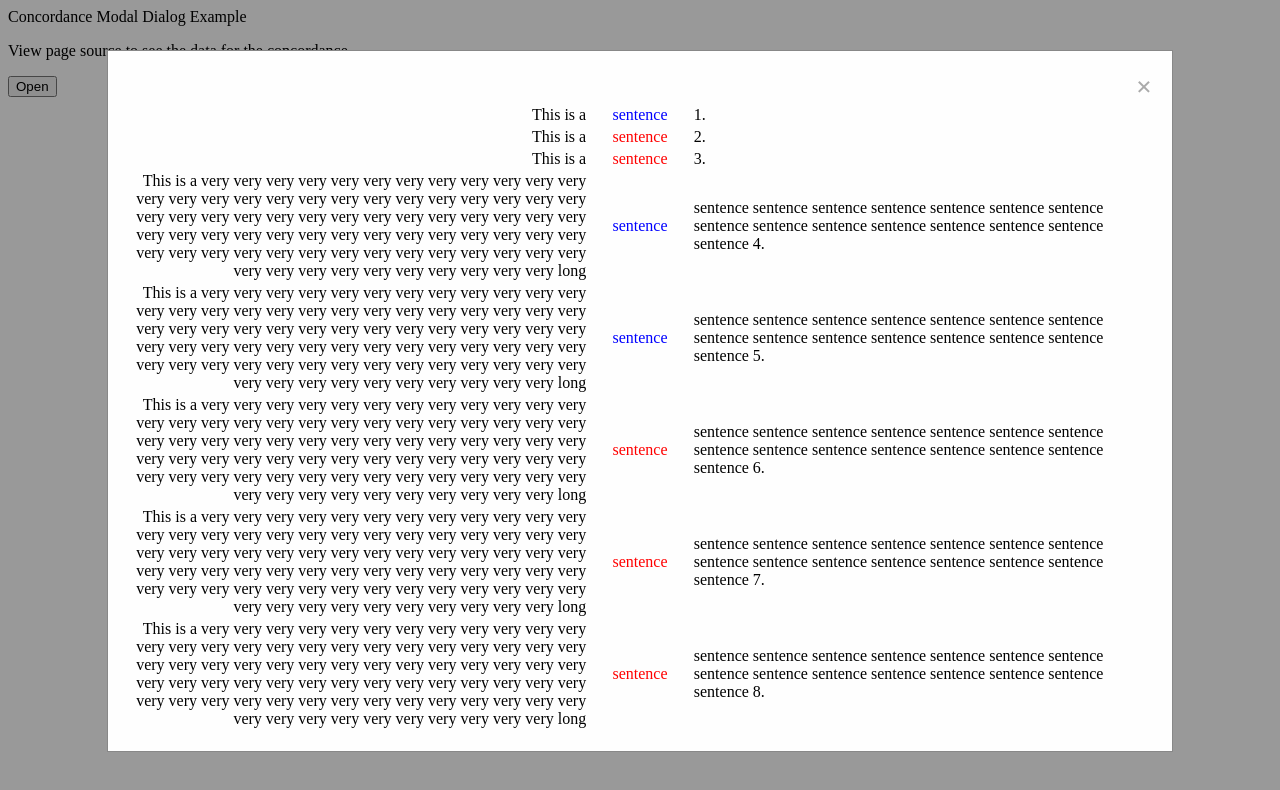
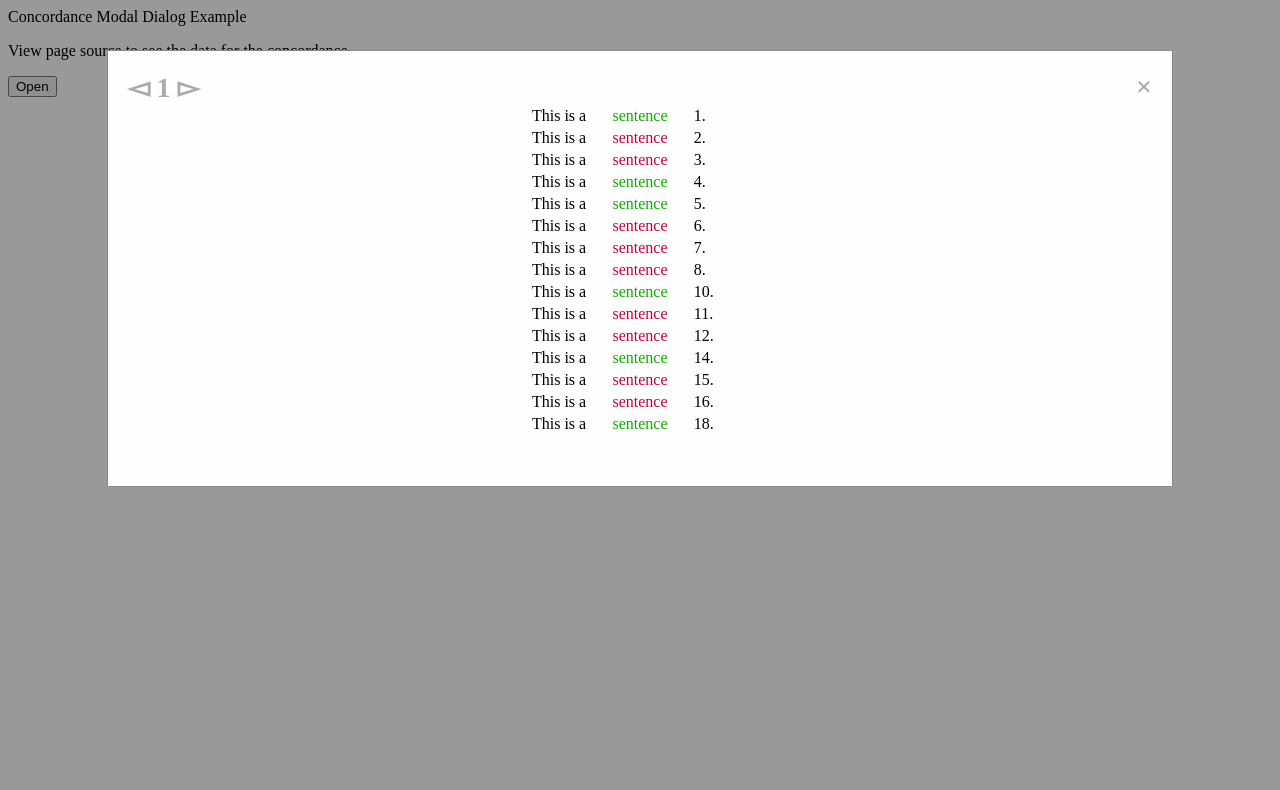
Before and after one commit to jackwong95/TDS3401_DataViz, a plain HTML site: page Concordance/example.html in a window 1280 px wide. Both pictures are taken after a click on the button "Open". Drawn offline with Linux system fonts and the light colour scheme.

Commit message:
Added paging to Concordance.

```diff
--- a/Concordance/concordance.css
+++ b/Concordance/concordance.css
@@ -20,10 +20,13 @@
 	padding: 20px;
 	border: 1px solid #888;
 	width: 80%;
+	padding-bottom: 50px;
+	margin-bottom: 100px;
 }
 
 .modal-table {
 	width: 100%;
+	font-family: serif;
 }
 
 .modal-text-left {
@@ -43,20 +46,28 @@
 }
 
 .positive {
-	color: blue;
+	color: #11AA00;
 }
 .negative {
-	color: red;
+	color: #C70039;
 }
 
-/* The Close Button */
-.close {
+/* Modal Controls */
+.static {
 	color: #aaaaaa;
-	float: right;
 	font-size: 28px;
 	font-weight: bold;
 }
 
+.navigate {
+}
+
+.close {
+	float: right;
+}
+
+.navigate:hover,
+.navigate:focus,
 .close:hover,
 .close:focus {
 	color: #000;
--- a/Concordance/concordance.js
+++ b/Concordance/concordance.js
@@ -1,4 +1,13 @@
-function concordance(text, data, sentence_access = null, sentiment_access = null) {
+/**
+ * @brief	concordance			Creates a concordance in a "modal dialog" form.
+ * @param	text				Root word or phrase.
+ * @param	data				Data.
+ * @param	sentence_access		Access function to "sentence".
+ * @param	sentiment_access	Access function to "sentiment".
+ * @param	page_size			Page size.
+ */
+
+function concordance(text, data, sentence_access = null, sentiment_access = null, page_size = 10) {
 
 	// Creates "modal dialog".
 	var modal = document.createElement('div');
@@ -8,19 +17,96 @@ function concordance(text, data, sentence_access = null, sentiment_access = null
 	var content = document.createElement('div');
 	content.className = 'modal-content';
 
+	// Paging variables.
+	var page = 1;
+	var current = 0;
+	var last = [];
+	last[page] = current;
+
+	// Controls.
+	var back = document.createElement('span');
+	back.className = 'static navigate';
+	back.innerHTML = "&#x25C5;";
+
+	var number = document.createElement('span');
+	number.className = 'static';
+	number.innerHTML = "&nbsp;" + page + "&nbsp;";
+
+	var next = document.createElement('span');
+	next.className = 'static navigate';
+	next.innerHTML = "&#x25BB;";
+
 	var close = document.createElement('span');
-	close.className = 'close';
+	close.className = 'static close';
 	close.innerHTML = "&times;";
 
 	// Content.
 	var concordance = document.createElement('table');
 	concordance.className = "modal-table";
 
-	if (sentence_access != null)
-	{
-		for (var i = 0; i < data.length; i ++) {
+	content.appendChild(back);
+	content.appendChild(number);
+	content.appendChild(next);
+	content.appendChild(close);
+	content.appendChild(concordance);
+	modal.appendChild(content);
 
-			var str = sentence_access(data[i]);
+	// Write to document.
+	document.body.appendChild(modal);
+
+	// Update.
+	update();
+
+	// Back.
+	back.onclick = function() {
+		if (page > 1) {
+			page --;
+			current = last[page];
+			update();
+		}
+	}
+
+	// Next.
+	next.onclick = function() {
+		if (current < data.length - 1) {
+			current ++;
+			page ++;
+			last[page] = current;
+			update();
+		}
+	}
+
+	// Closes "modal dialog".
+	var restore = window.onclick;
+
+	function exit() {
+		modal.outerHTML = "";
+		window.onclick = restore;
+	}
+
+	close.onclick = function() {
+		exit();
+	}
+
+	window.onclick = function(event) {
+		if (event.target == modal) {
+			exit();
+		}
+	}
+
+	// Fill content.
+	function update() {
+
+		if (sentence_access == null) {
+			return;
+		}
+
+		concordance.innerHTML = "";
+		number.innerHTML = "&nbsp;" + page + "&nbsp;";
+
+		for (var j = 0; current < data.length; current ++) {
+
+			var str = sentence_access(data[current]);
 
 			// Find text.
 			var n = str.search(text);
@@ -28,6 +114,8 @@ function concordance(text, data, sentence_access = null, sentiment_access = null
 			if (n === -1) {
 				continue;
 			}
+
+			j ++;
 
 			// Creates new entry.
 			var row = document.createElement('tr');
@@ -49,7 +137,7 @@ function concordance(text, data, sentence_access = null, sentiment_access = null
 			// Color.
 			if (sentiment_access != null)
 			{
-				if (sentiment_access(data[i])) {
+				if (sentiment_access(data[current])) {
 					center.className += " positive";
 				}
 				else {
@@ -62,31 +150,10 @@ function concordance(text, data, sentence_access = null, sentiment_access = null
 			row.appendChild(right);
 
 			concordance.appendChild(row);
-		}
-	}
 
-	content.appendChild(close);
-	content.appendChild(concordance);
-	modal.appendChild(content);
-
-	// Write to document.
-	document.body.appendChild(modal);
-
-	// Closes "modal dialog".
-	var restore = window.onclick;
-
-	function exit() {
-		modal.outerHTML = "";
-		window.onclick = restore;
-	}
-
-	close.onclick = function() {
-		exit();
-	}
-
-	window.onclick = function(event) {
-		if (event.target == modal) {
-			exit();
+			if (j === page_size) {
+				break;
+			}
 		}
 	}
 }
--- a/Concordance/example.html
+++ b/Concordance/example.html
@@ -23,16 +23,59 @@
 			{"sentence": "This is a sentence 1.", "sentiment": 1},
 			{"sentence": "This is a sentence 2.", "sentiment": 0},
 			{"sentence": "This is a sentence 3.", "sentiment": 0},
-			{"sentence": "This is a very very very very very very very very very very very very very very very very very very very very very very very very very very very very very very very very very very very very very very very very very very very very very very very very very very very very very very very very very very very very very very very very very very very very very very very very very very very very very very long sentence sentence sentence sentence sentence sentence sentence sentence sentence sentence sentence sentence sentence sentence sentence sentence 4.", "sentiment": 1},
-			{"sentence": "This is a very very very very very very very very very very very very very very very very very very very very very very very very very very very very very very very very very very very very very very very very very very very very very very very very very very very very very very very very very very very very very very very very very very very very very very very very very very very very very very long sentence sentence sentence sentence sentence sentence sentence sentence sentence sentence sentence sentence sentence sentence sentence sentence 5.", "sentiment": 1},
-			{"sentence": "This is a very very very very very very very very very very very very very very very very very very very very very very very very very very very very very very very very very very very very very very very very very very very very very very very very very very very very very very very very very very very very very very very very very very very very very very very very very very very very very very long sentence sentence sentence sentence sentence sentence sentence sentence sentence sentence sentence sentence sentence sentence sentence sentence 6.", "sentiment": 0},
-			{"sentence": "This is a very very very very very very very very very very very very very very very very very very very very very very very very very very very very very very very very very very very very very very very very very very very very very very very very very very very very very very very very very very very very very very very very very very very very very very very very very very very very very very long sentence sentence sentence sentence sentence sentence sentence sentence sentence sentence sentence sentence sentence sentence sentence sentence 7.", "sentiment": 0},
-			{"sentence": "This is a very very very very very very very very very very very very very very very very very very very very very very very very very very very very very very very very very very very very very very very very very very very very very very very very very very very very very very very very very very very very very very very very very very very very very very very very very very very very very very long sentence sentence sentence sentence sentence sentence sentence sentence sentence sentence sentence sentence sentence sentence sentence sentence 8.", "sentiment": 0},
-			{"sentence": "Won't be displayed.", "sentiment": 0}
+			{"sentence": "This is a sentence 4.", "sentiment": 1},
+			{"sentence": "This is a sentence 5.", "sentiment": 1},
+			{"sentence": "This is a sentence 6.", "sentiment": 0},
+			{"sentence": "This is a sentence 7.", "sentiment": 0},
+			{"sentence": "This is a sentence 8.", "sentiment": 0},
+			{"sentence": "Won't be displayed.", "sentiment": 0},
+			{"sentence": "This is a sentence 10.", "sentiment": 1},
+			{"sentence": "This is a sentence 11.", "sentiment": 0},
+			{"sentence": "This is a sentence 12.", "sentiment": 0},
+			{"sentence": "Won't be displayed 13.", "sentiment": 0},
+			{"sentence": "This is a sentence 14.", "sentiment": 1},
+			{"sentence": "This is a sentence 15.", "sentiment": 0},
+			{"sentence": "This is a sentence 16.", "sentiment": 0},
+			{"sentence": "Won't be displayed 17.", "sentiment": 0},
+			{"sentence": "This is a sentence 18.", "sentiment": 1},
+			{"sentence": "This is a sentence 19.", "sentiment": 0},
+			{"sentence": "This is a sentence 20.", "sentiment": 0},
+			{"sentence": "Won't be displayed 21.", "sentiment": 0},
+			{"sentence": "This is a sentence 22.", "sentiment": 1},
+			{"sentence": "This is a sentence 23.", "sentiment": 0},
+			{"sentence": "This is a sentence 24.", "sentiment": 0},
+			{"sentence": "This is a Not displayed 25.", "sentiment": 0},
+			{"sentence": "This is a Not displayed 26.", "sentiment": 0},
+			{"sentence": "This is a Not displayed 27.", "sentiment": 0},
+			{"sentence": "This is a Not displayed 28.", "sentiment": 0},
+			{"sentence": "This is a Not displayed 29.", "sentiment": 0},
+			{"sentence": "This is a Not displayed 30.", "sentiment": 0},
+			{"sentence": "This is a Not displayed 31.", "sentiment": 0},
+			{"sentence": "This is a Not displayed 32.", "sentiment": 0},
+			{"sentence": "This is a Not displayed 33.", "sentiment": 0},
+			{"sentence": "This is a Not displayed 34.", "sentiment": 0},
+			{"sentence": "This is a Not displayed 35.", "sentiment": 0},
+			{"sentence": "This is a Not displayed 36.", "sentiment": 0},
+			{"sentence": "This is a Not displayed 37.", "sentiment": 0},
+			{"sentence": "This is a Not displayed 38.", "sentiment": 0},
+			{"sentence": "This is a Not displayed 39.", "sentiment": 0},
+			{"sentence": "This is a Not displayed 40.", "sentiment": 0},
+			{"sentence": "This is a Not displayed 41.", "sentiment": 0},
+			{"sentence": "This is a Not displayed 42.", "sentiment": 0},
+			{"sentence": "This is a Not displayed 43.", "sentiment": 0},
+			{"sentence": "This is a Not displayed 44.", "sentiment": 0},
+			{"sentence": "This is a Not displayed 45.", "sentiment": 0},
+			{"sentence": "This is a Not displayed 46.", "sentiment": 0},
+			{"sentence": "This is a Not displayed 47.", "sentiment": 0},
+			{"sentence": "This is a Not displayed 48.", "sentiment": 0},
+			{"sentence": "This is a Not displayed 49.", "sentiment": 0},
+			{"sentence": "This is a Not displayed 50.", "sentiment": 0},
+			{"sentence": "This is a Not displayed 51.", "sentiment": 0},
+			{"sentence": "This is a very very very very very very very very very very very very very very very very very very very very very very very very very very very very very sentence sentence sentence sentence sentence sentence sentence sentence sentence sentence sentence sentence sentence sentence 52.", "sentiment": 0}
 		];
 
 		btn.onclick = function() {
-			concordance("sentence", data, function(d) { return d.sentence; }, function(d) { return d.sentiment; });
+			concordance("sentence", data, function(d) { return d.sentence; }, function(d) { return d.sentiment; }, 15);
 		}
 
 	</script>
```
